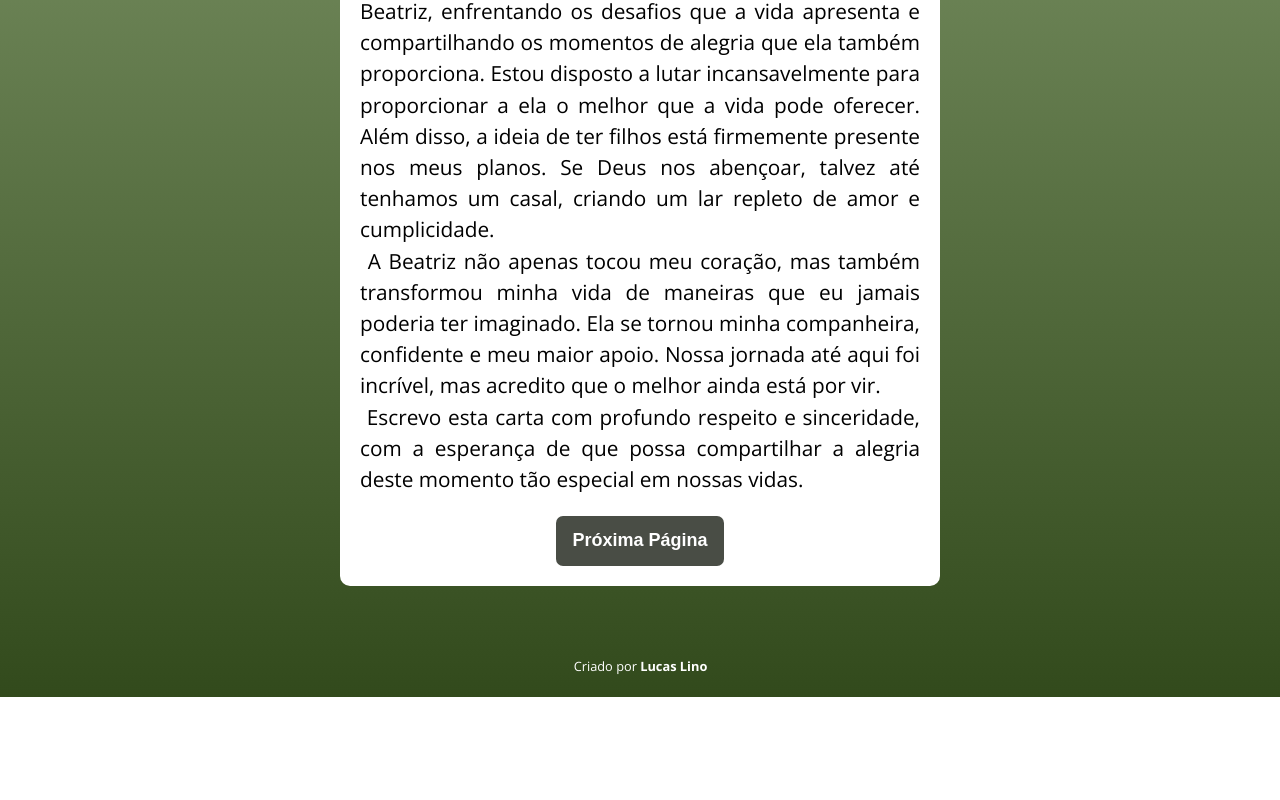
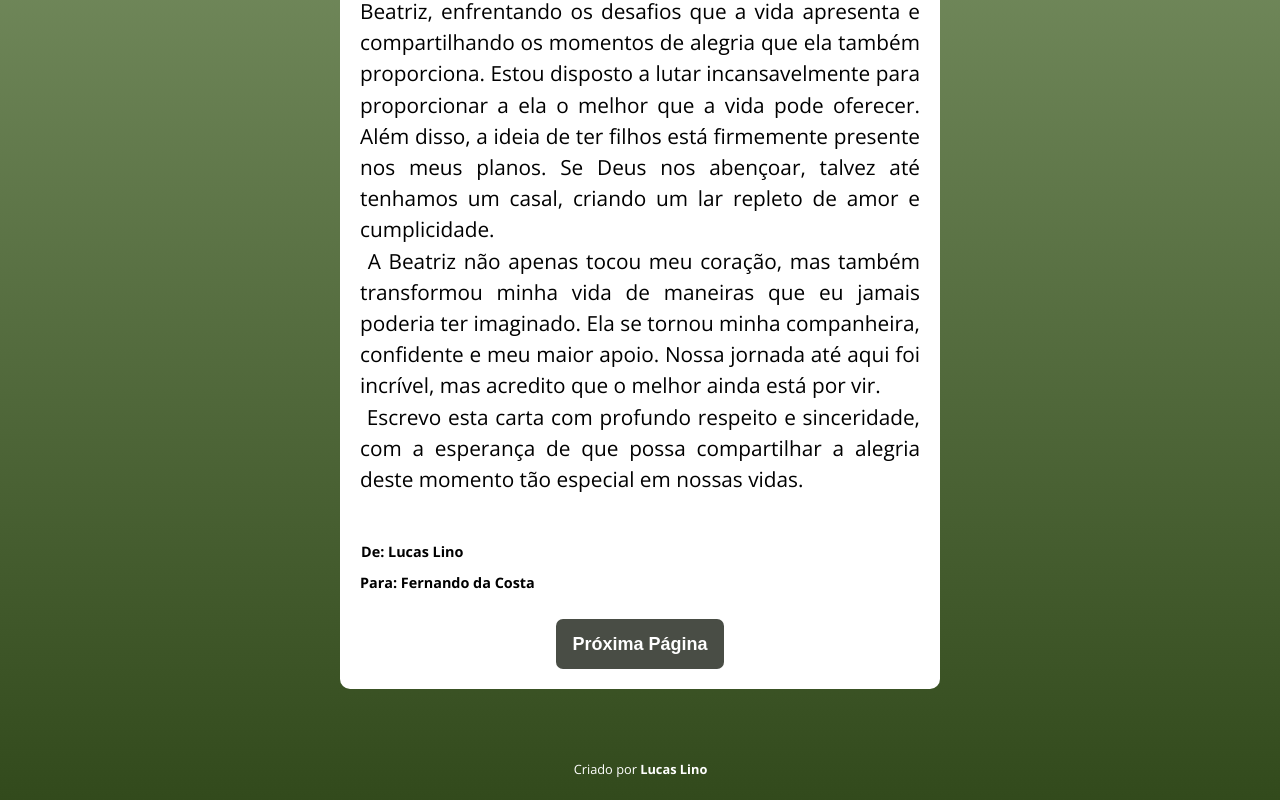
Before and after one commit to lucaslino98/ProjetoCarta, a plain HTML site: page index.html in a window 1280 px wide. Shown: the part 1059-1859 px from the top of the page. Before the commit the page ends 1756 px from the top, so only its background shows below. Drawn offline with nearby package versions, Linux system fonts and the light colour scheme.

Commit message:
adicionei assinatura

```diff
--- a/assets/css/style.css
+++ b/assets/css/style.css
@@ -17,6 +17,7 @@ body {
     margin: 0;
     padding: 0;
     background-image: linear-gradient(to bottom, var(--primary-color-darker3), var(--primary-color-darker4));
+    background-size: cover;
     font-family: 'Open sans', sans-serif;
     font-size: 1.3em;
     line-height: 1.5em;
@@ -82,6 +83,13 @@ p {
     font-size: 1em;
 }
 
+.text {
+    padding-top: 20px;
+    text-decoration: black;
+    font-weight: bold;
+    font-size: 0.9rem;
+}
+
 
 a {
     text-decoration: none;
--- a/index.html
+++ b/index.html
@@ -12,7 +12,8 @@
 <body>
     <section class='container'>
         <h1 class="nametitle">Carta de intenções</h1>
-        <p style>&nbsp;Venho através desta carta expressar minhas verdadeiras intenções em relação à Beatriz. Nossa jornada
+        <p>&nbsp;Venho através desta carta expressar minhas verdadeiras intenções em relação à Beatriz. Nossa
+            jornada
             teve início
             na época de escola, onde, cercados por amigos incomuns, nossa conexão se fortaleceu. A troca de
             mensagens via WhatsApp nos aproximou e gerou um afeto. Lembro-me como se fosse hoje do nosso primeiro beijo
@@ -36,13 +37,24 @@
             oferecer. Além disso, a ideia de ter filhos está firmemente presente nos meus planos. Se Deus nos abençoar,
             talvez até tenhamos um casal, criando um lar repleto de amor e cumplicidade.
             <br>
-            &nbsp;A Beatriz não apenas tocou meu coração, mas também transformou minha vida de maneiras que eu jamais poderia
+            &nbsp;A Beatriz não apenas tocou meu coração, mas também transformou minha vida de maneiras que eu jamais
+            poderia
             ter imaginado. Ela se tornou minha companheira, confidente e meu maior apoio. Nossa jornada até aqui foi
             incrível, mas acredito que o melhor ainda está por vir.
             <br>
-            &nbsp;Escrevo esta carta com profundo respeito e sinceridade, com a esperança de que possa compartilhar a alegria
+            &nbsp;Escrevo esta carta com profundo respeito e sinceridade, com a esperança de que possa compartilhar a
+            alegria
             deste momento tão especial em nossas vidas.
+
+
+        <p class="text">
+            De: Lucas Lino
+            <br>
+            Para: Fernando da Costa
         </p>
+        </p>
+
+
 
         <div><button><a href="index copy.html">Próxima Página</a></button></div>
 
```
Also changed, not shown: indexfinal.html (+2 -1 lines).
